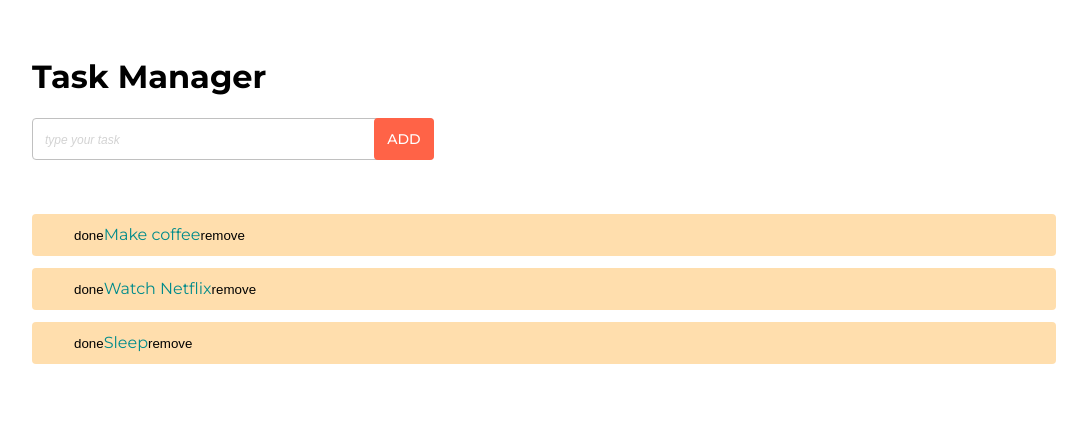
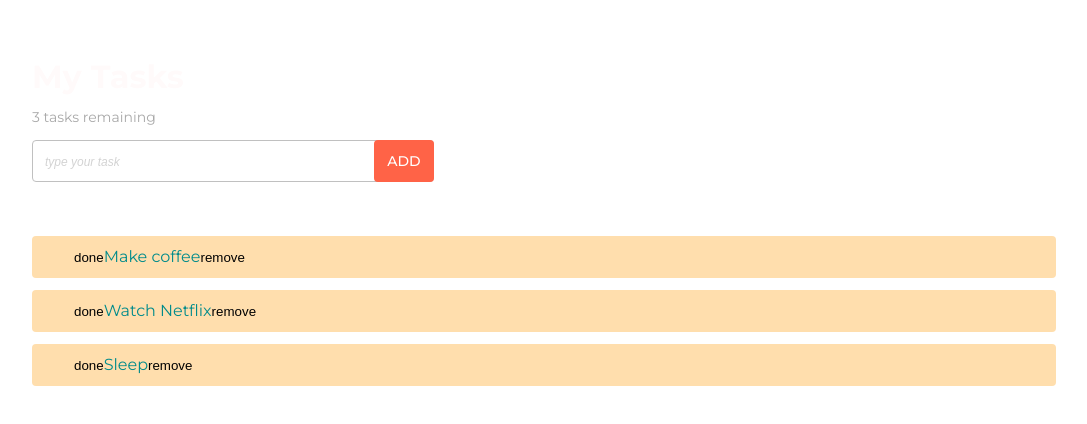
Before and after one commit to jorgearimitsu/todo, a React (Create React App) app: page / in a window 1280 px wide. Shown: the top 424 px of the page, without its empty margins (96-1183 px from the left). Built offline with nearby package versions, Linux system fonts and the light colour scheme.

Commit message:
Creating Header component

```diff
--- /dev/null
+++ b/src/components/Tasks/Header/index.js
@@ -0,0 +1,18 @@
+import React from 'react'
+import styles from './styles.module.css'
+
+const Header = ({tasks}) => {
+  return (
+    <header>
+      <h1 className={styles.title}>My Tasks</h1>
+
+      {tasks.length > 0 && (
+        <p className={styles.remaining}>
+          {tasks.length} tasks remaining
+        </p>
+      )}
+    </header>
+  )
+}
+
+export default Header
--- /dev/null
+++ b/src/components/Tasks/Header/styles.module.css
@@ -0,0 +1,10 @@
+.title {
+  color: snow;
+  margin-bottom: 12px;
+}
+
+.remaining {
+  color: darkgray;
+  font-size: 14px;
+  margin-top: 0;
+}
--- a/src/components/Tasks/index.js
+++ b/src/components/Tasks/index.js
@@ -1,5 +1,6 @@
 import React, { Component } from 'react'
 import { v4 as uuidv4 } from 'uuid'
+import Header from './Header'
 import TaskAdd from './TaskAdd'
 import TaskList from './TaskList';
 import styles from './styles.module.css'
@@ -54,7 +55,7 @@ class Tasks extends Component {
   render() {
     return (
       <div className={styles.tasks}>
-        <h1>Task Manager</h1>
+        <Header tasks={this.state.tasks} />
 
         <TaskAdd
           addTask={this.addTaskHandler}
```
